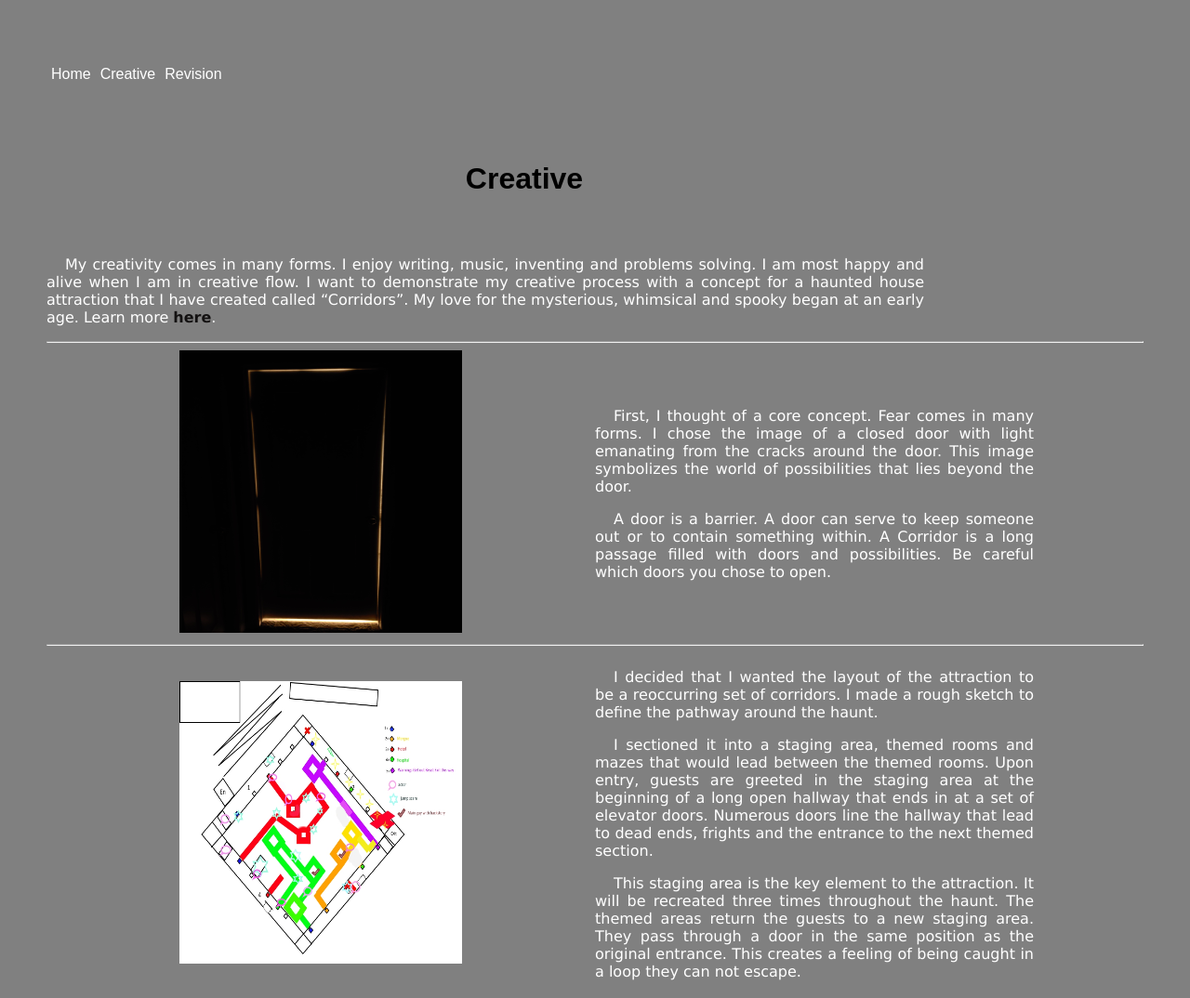
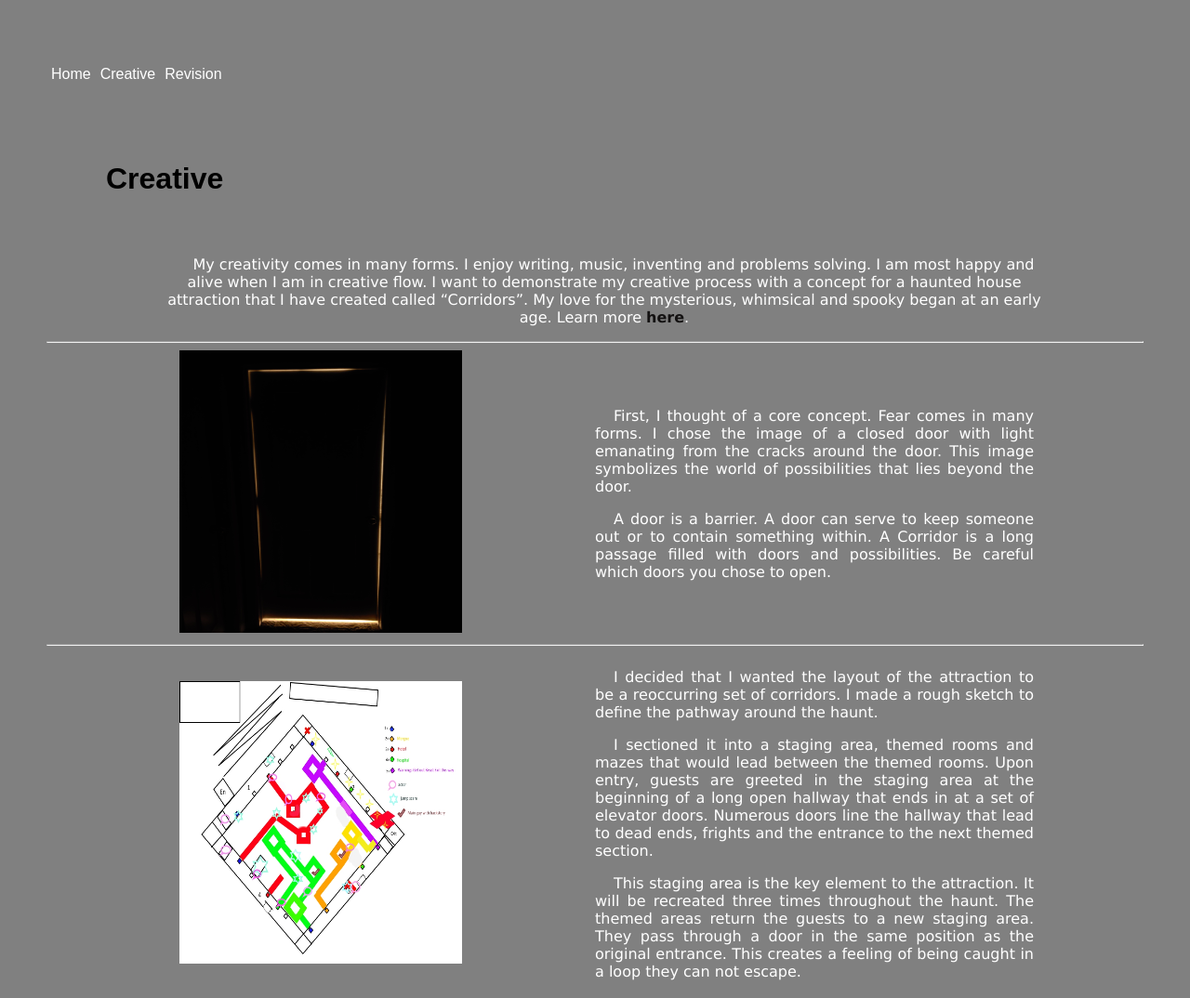
Before and after one commit to btslagle/btslagle.github.io, a plain HTML site: page create.html in a window 1280 px wide. Shown: the top 1074 px of the page at 93% size. Drawn offline with Linux system fonts and the light colour scheme.

Commit message:
Revisions changes

```diff
--- a/create.html
+++ b/create.html
@@ -4,6 +4,7 @@
     <meta charset="UTF-8">
     <meta http-equiv="X-UA-Compatible" content="IE=edge">
     <meta name="viewport" content="width=device-width, initial-scale=1.0">
+    <meta name="viewport" content="width=device-width, intial-scale=1.0">
     <title>Creative</title>
     <link rel="stylesheet" href="./css/styles.css">
     <link rel="apple-touch-icon" sizes="180x180" href="/apple-touch-icon.png">
@@ -26,7 +27,7 @@
 <body>
     <main>
         <H1 id="creative">Creative</H1>
-        <p>My creativity comes in many forms. I enjoy writing, music, inventing and problems solving. I am most happy and alive when I am in creative flow. I want to demonstrate my creative process with a concept for a haunted house attraction that I have created called “Corridors”. My love for the mysterious, whimsical and spooky began at an early age. Learn more <a id="history" href="history.html">here</a>.</p>
+        <p id="pc1">My creativity comes in many forms. I enjoy writing, music, inventing and problems solving. I am most happy and alive when I am in creative flow. I want to demonstrate my creative process with a concept for a haunted house attraction that I have created called “Corridors”. My love for the mysterious, whimsical and spooky began at an early age. Learn more <a id="history" href="history.html">here</a>.</p>
         <hr>
 
         <div class="container">
--- a/css/styles.css
+++ b/css/styles.css
@@ -28,18 +28,24 @@ h1 {
 
 
 
-}
+}c
 
 #creative {
     color: black;
     font-family:  sans-serif;
-    margin: 2em ;
+    margin: 2em;
     text-align:center;
     size: 64px;
-    max-width: 900px;
-    min-width: 900px;
+    padding-left: 6em;
+
 
 }
+#pc1 {
+    text-align: center;
+    padding-left: 8em;
+
+}
+
 .container {
     display:flex;
     align-items: center;
```
